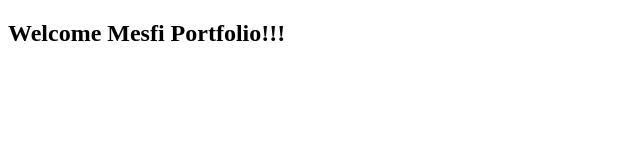
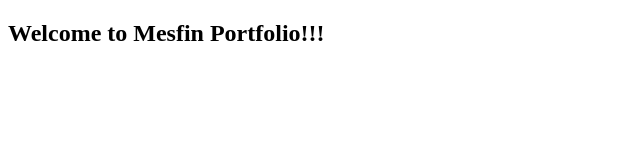
Before and after one commit to techieeliot/portfolio-mesfin, a plain HTML site: page index.html in a window 1280 px wide. Shown: the whole page, without its empty margins (0-640 px from the left). Drawn offline with Linux system fonts and the light colour scheme.

```diff
--- a/index.html
+++ b/index.html
@@ -11,7 +11,7 @@
         <a href="#projects"></a>
     </nav>
     <section id="welcome-section">
-        <h1>Welcome Mesfi Portfolio!!!</h1>
+        <h1>Welcome  to Mesfin Portfolio!!!</h1>
     </section>
 
     <section id="projects">
```
